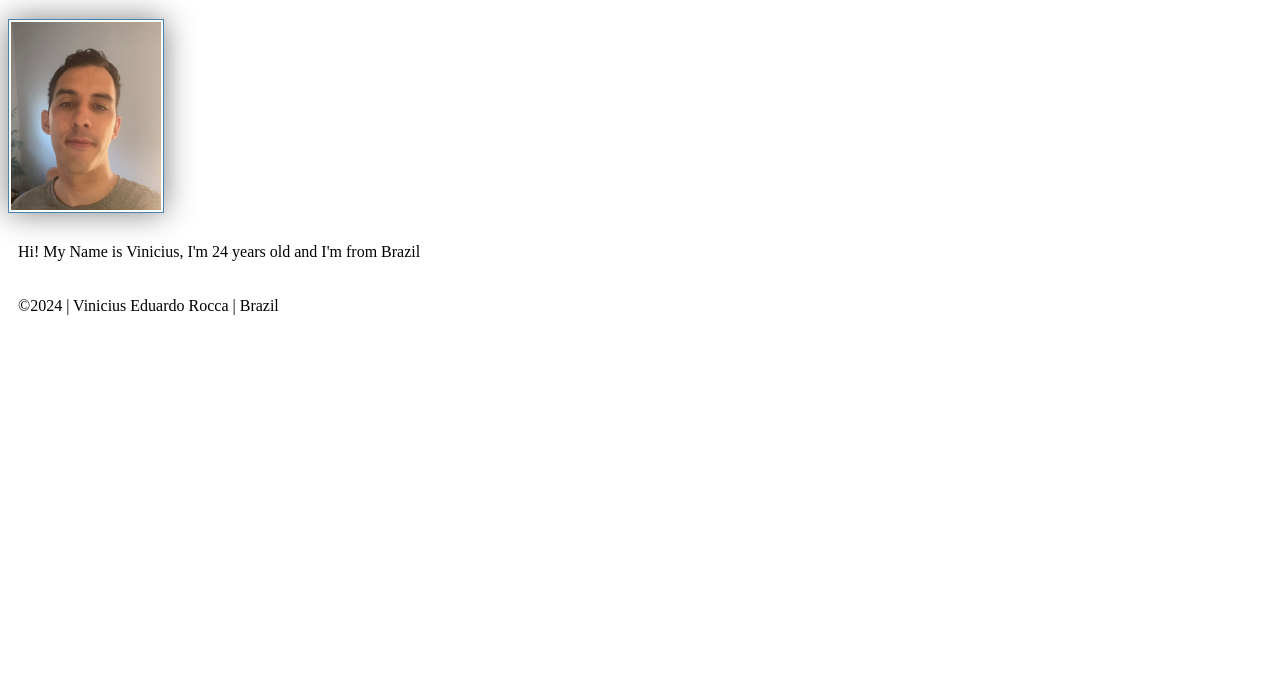
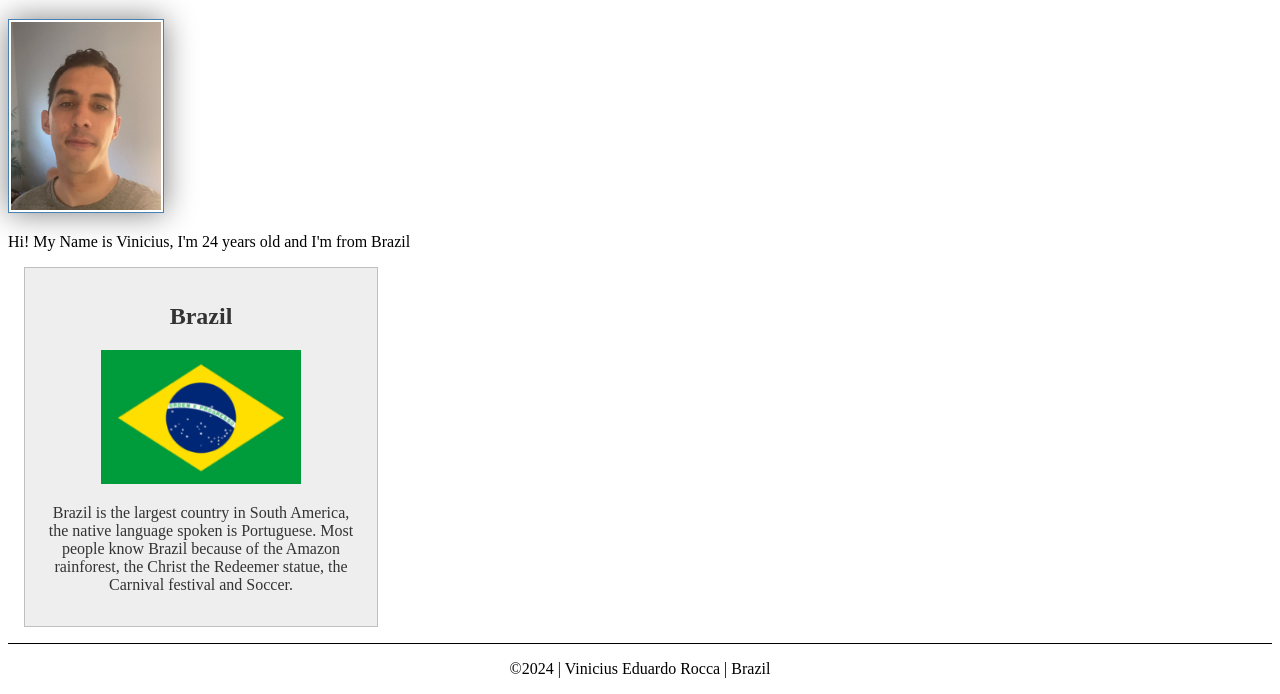
Before and after one commit to viniciuserocca/wdd130, a plain HTML site: page index.html in a window 1280 px wide. Shown: the part 263-957 px from the top of the page. Before the commit the page ends 800 px from the top, so only its background shows below. Drawn offline with Linux system fonts and the light colour scheme.

Commit message:
home page country changes

```diff
--- a/index.html
+++ b/index.html
@@ -5,6 +5,8 @@
         <meta name="viewport" content="width=device-width,initial-scale=1.0">
         <title>Vinicius Eduardo Rocca | WDD 130</title>
         <link rel="stylesheet" href="styles/styles.css">
+        <meta name="description" content="This page contains some of the assingments that I'll be completing during this course block.">
+        <meta name="author" content="Vinicius Eduardo Rocca">
     </head>
     <body>
         <header>
@@ -19,6 +21,11 @@
             <img src="images/profile.jpg" alt="Vinicius Rocca" width="200">
             <p>Hi! My Name is Vinicius, I'm 24 years old and I'm from Brazil</p>
         </main>
+        <aside>
+            <h2>Brazil</h2>
+            <img src="images/brazil.png" alt="Map of Brazil">
+            <p>Brazil is the largest country in South America, the native language spoken is Portuguese. Most people know Brazil because of the Amazon rainforest, the Christ the Redeemer statue, the Carnival festival and Soccer. </p>
+        </aside>
         <footer>
             <p>&copy;2024 | Vinicius Eduardo Rocca | Brazil</p>
         </footer>
--- a/styles/styles.css
+++ b/styles/styles.css
@@ -13,7 +13,7 @@ h1 {
     color: steelblue;
 }
 
-img {
+main img {
     width: 150px;
     height: auto;
     border: 1px solid steelblue;
@@ -22,5 +22,30 @@ img {
 }
 
 p {
-    padding: 10px;
+    padding: 0;
 }
+
+main {
+    max-width: 840px;
+}
+
+aside {
+    width: 20rem;
+    margin: 1rem;
+    border: 1px solid rgba(0, 0, 0, 0.2);
+    padding: 1rem;
+    background-color: #eee;
+    color: #333;
+    text-align: center;
+}
+
+aside img {
+    width: 200px;
+    height: auto;
+}
+
+footer {
+    margin-top: 15px;
+    border-top: 1px solid #000;
+    text-align: center;
+}
```
Also changed, not shown: images/brazil.png (added).
